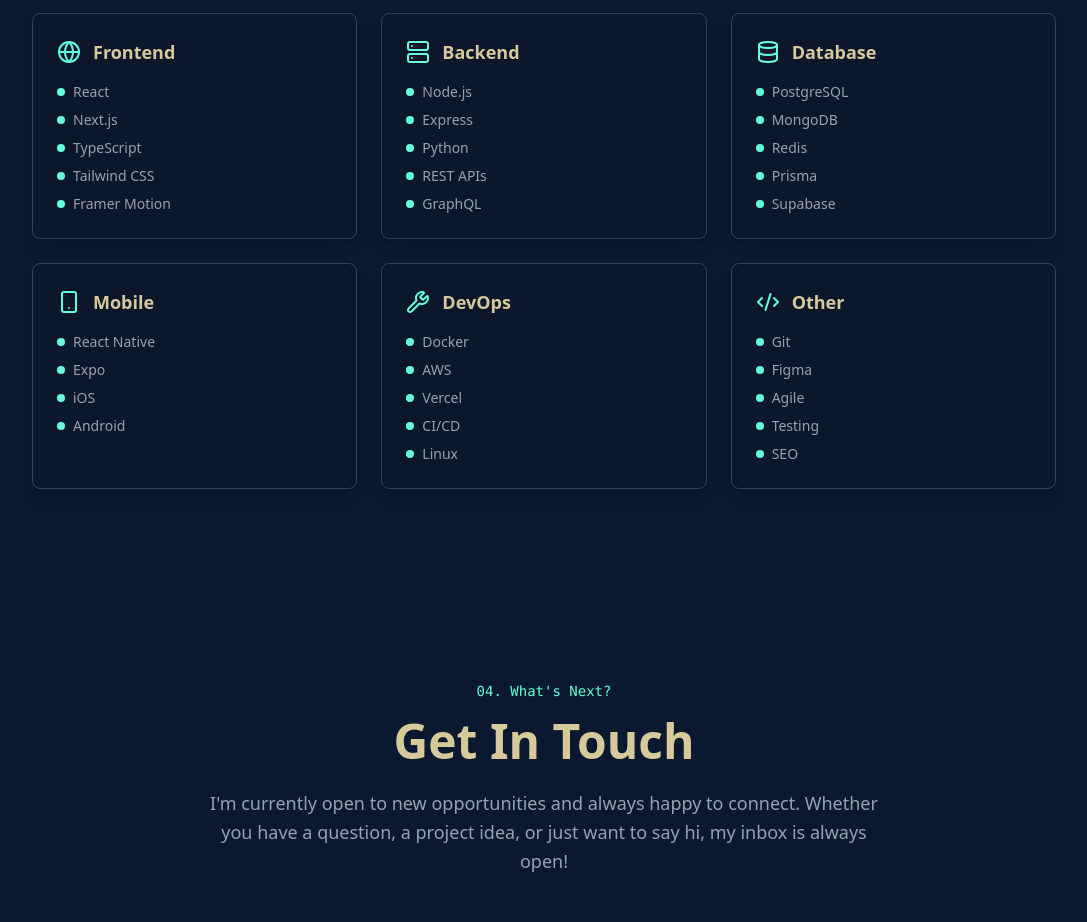
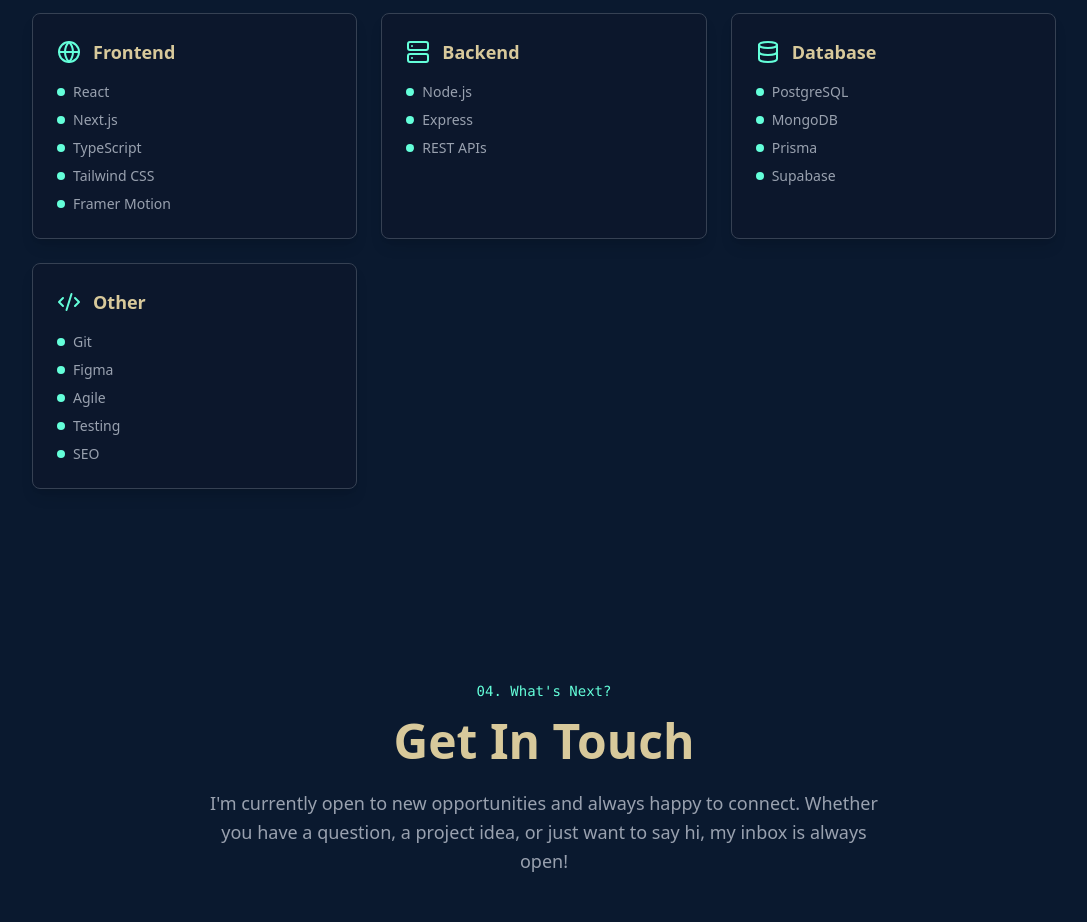
Before and after one commit to Ennyola4/portfolio, a React (Vite) app: page / in a window 1280 px wide. Shown: the part 3500-4422 px from the top of the page, without its empty margins (96-1183 px from the left). Built offline with nearby package versions, Linux system fonts and the light colour scheme.

Commit message:
second commit

```diff
--- a/src/components/Skills.tsx
+++ b/src/components/Skills.tsx
@@ -1,4 +1,4 @@
-import { Code2, Database, Globe, Server, Smartphone, Wrench } from "lucide-react";
+import { Code2, Database, Globe, Server } from "lucide-react";
 import { motion } from "framer-motion";
 import type { Variants } from "framer-motion";
 
@@ -11,23 +11,14 @@
   {
     title: "Backend",
     icon: Server,
-    skills: ["Node.js", "Express", "Python", "REST APIs", "GraphQL"],
+    skills: ["Node.js", "Express",  "REST APIs"],
   },
   {
     title: "Database",
     icon: Database,
-    skills: ["PostgreSQL", "MongoDB", "Redis", "Prisma", "Supabase"],
+    skills: ["PostgreSQL", "MongoDB",  "Prisma", "Supabase"],
   },
-  {
-    title: "Mobile",
-    icon: Smartphone,
-    skills: ["React Native", "Expo", "iOS", "Android"],
-  },
-  {
-    title: "DevOps",
-    icon: Wrench,
-    skills: ["Docker", "AWS", "Vercel", "CI/CD", "Linux"],
-  },
+
   {
     title: "Other",
     icon: Code2,
```
